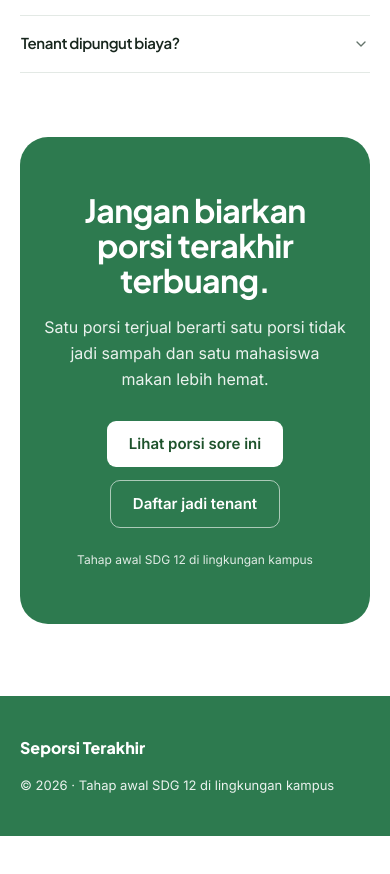
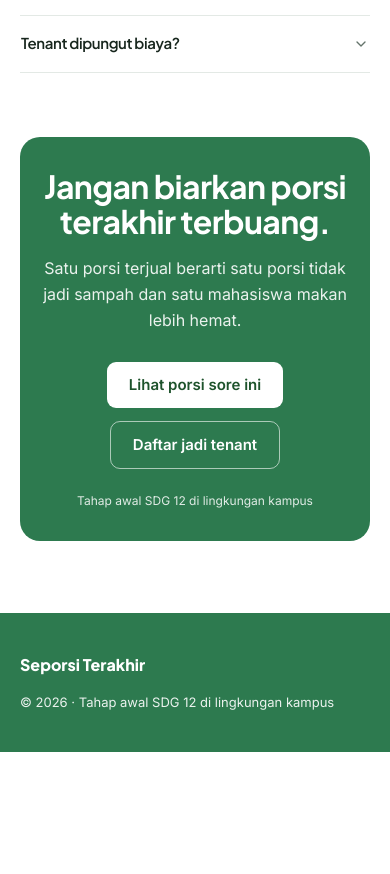
Before and after one commit to yayayapluto/Seporsi-Terakhir, a Next.js app: page / in a window 390 px wide. Shown: the part 3380-4254 px from the top of the page. After the commit the page ends 4220 px from the top, so only its background shows below. Built offline with nearby package versions, Linux system fonts and the light colour scheme; no server answers.

Commit message:
feat(mobile): landing CTA mobile padding + stacked buttons

```diff
--- a/src/app/(landing)/page.tsx
+++ b/src/app/(landing)/page.tsx
@@ -226,7 +226,7 @@ export default async function Home() {
       {/* CTA penutup. */}
       <section className="mx-auto w-full max-w-[1080px] px-5 pb-[72px] md:px-8">
         <Reveal>
-          <div className="flex flex-col items-center gap-4 rounded-[28px] bg-[#2D7A4F] px-6 py-14 text-center text-white md:px-10 md:py-16">
+          <div className="flex flex-col items-center gap-4 rounded-[28px] bg-[#2D7A4F] max-md:px-5 max-md:py-8 max-md:rounded-[20px] px-6 py-14 text-center text-white md:px-10 md:py-16">
             <h2 className="max-w-[14ch] text-balance text-[32px] leading-[1.1] font-bold tracking-[-0.02em] md:text-[40px]">
               Jangan biarkan porsi terakhir terbuang.
             </h2>
```
